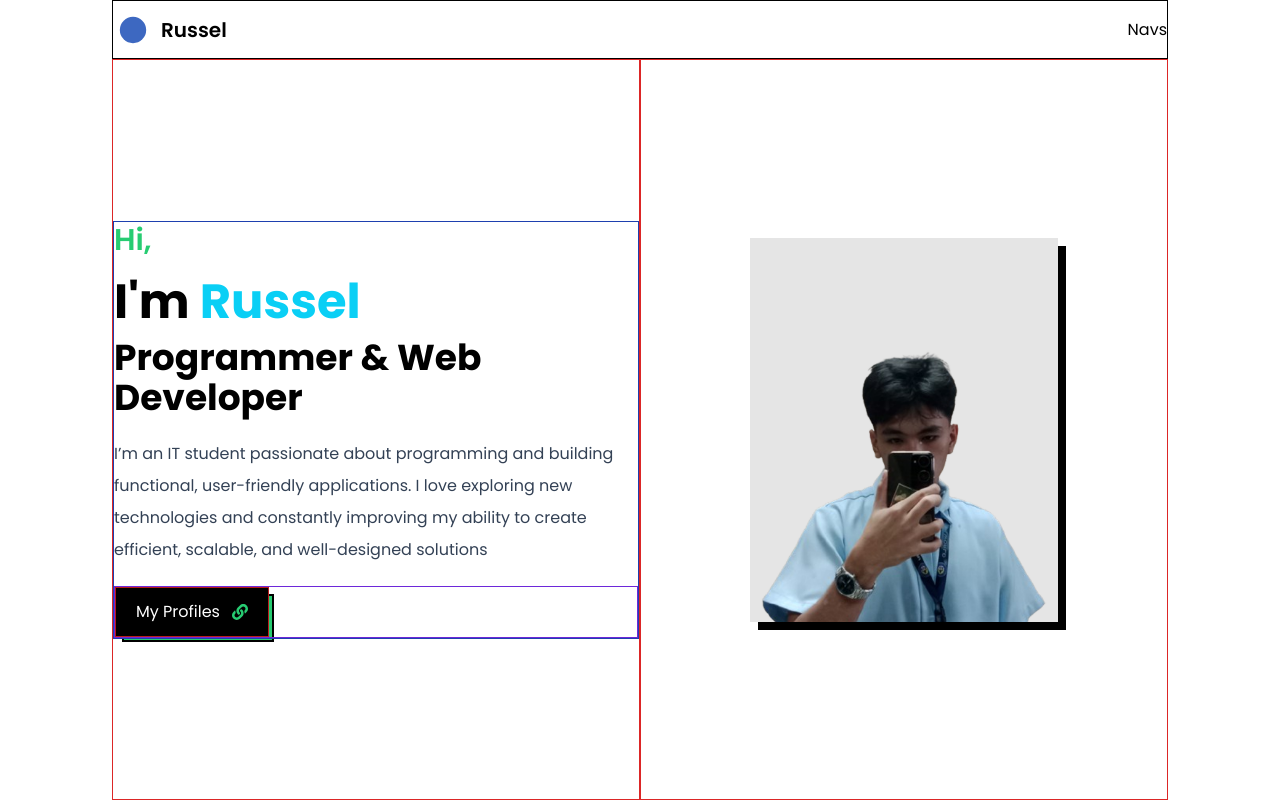
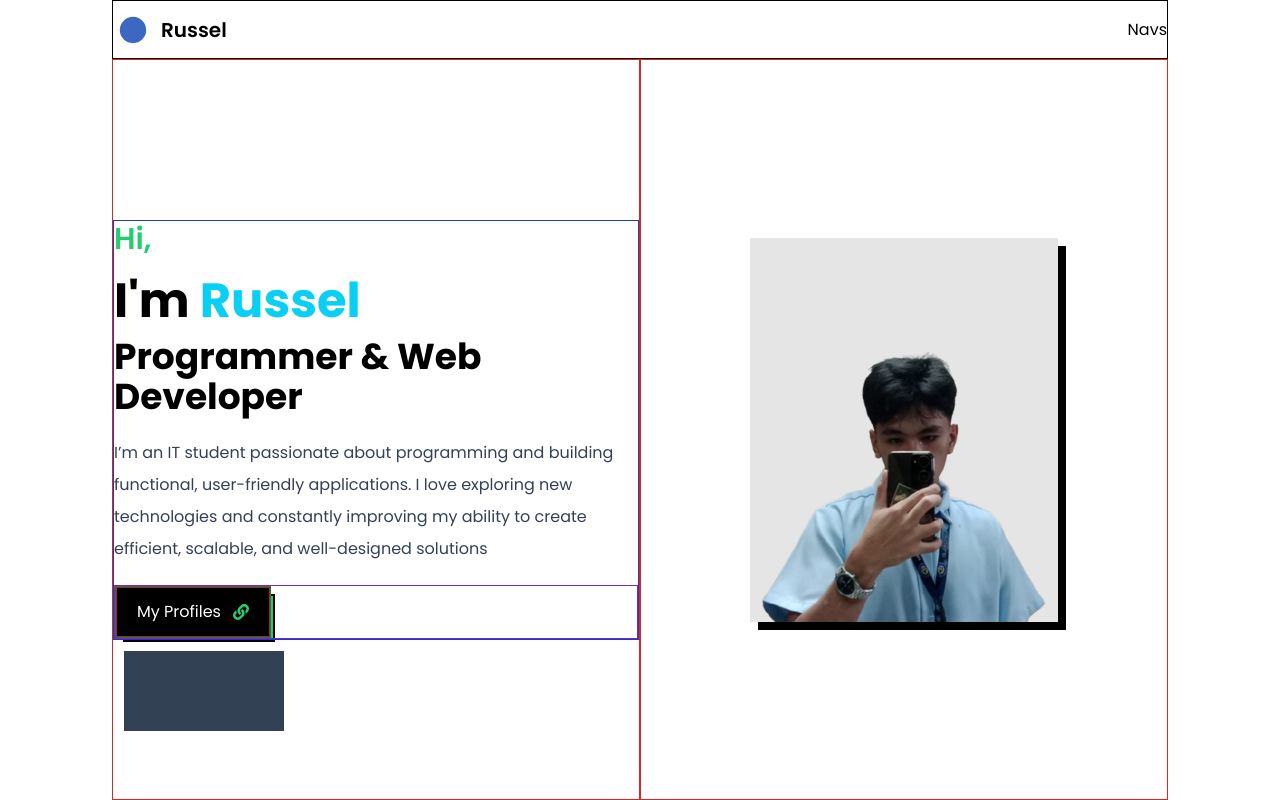
Before and after one commit to RusselxD/Portfolio-Website, a React (Vite) app: page / in a window 1280 px wide. Both pictures are taken after a click on the button "My Profiles". Built offline with nearby package versions, Linux system fonts and the light colour scheme.

Commit message:
started the links component

```diff
--- a/package.json
+++ b/package.json
@@ -10,6 +10,7 @@
     "preview": "vite preview"
   },
   "dependencies": {
+    "framer-motion": "^12.4.10",
     "react": "^19.0.0",
     "react-dom": "^19.0.0",
     "react-icons": "^5.5.0"
--- a/src/sections/Profile/Profile.jsx
+++ b/src/sections/Profile/Profile.jsx
@@ -2,7 +2,7 @@ import React from "react";
 
 import Navbar from "./components/Navbar";
 
-import IntroSection from "./components/IntroSection";
+import IntroSection from "./components/IntroSection/IntroSection";
 import ProfileSection from "./components/ProfileSection";
 
 const Profile = () => {
--- a/src/sections/Profile/components/IntroSection.jsx
+++ b/src/sections/Profile/components/IntroSection/IntroSection.jsx
@@ -1,17 +1,6 @@
 import React from "react";
-import { FaLink } from "react-icons/fa";
 
-function ProfileLinks() {
-    return (
-        <div className="border border-red-700 w-fit relative">
-            <button className="px-5 py-3 bg-black text-white hover:translate-x-1 hover:translate-y-1 transition-transform duration-75">
-                My Profiles
-                <FaLink className="inline-block text-primary ml-3" />
-            </button>
-            <span className="absolute left-[0.40rem] top-[0.40rem] w-full h-full -z-10 bg-primary border-2 border-black"></span>
-        </div>
-    );
-}
+import ProfileLinks from "./ProfileLinks";
 
 const IntroSection = () => {
     return (
--- /dev/null
+++ b/src/sections/Profile/components/IntroSection/ProfileLinks.jsx
@@ -0,0 +1,38 @@
+import React, { useState } from "react";
+import { FaLink } from "react-icons/fa";
+import { motion, transform } from "framer-motion";
+
+const ProfileLinks = () => {
+    const [showLinks, setShowLinks] = useState(false);
+
+    return (
+        <div className="relative w-fit border border-green-700">
+            <div className="border border-red-700 w-fit relative">
+                <motion.button
+                    whileHover={{
+                        x: 3,
+                        y: 3,
+                    }}
+                    whileTap={{
+                        x: 6,
+                        y: 6,
+                    }}
+                    transition={{
+                        duration: 0.08,
+                    }}
+                    className="px-5 py-3 bg-black text-white"
+                    onClick={() => setShowLinks(!showLinks)}
+                >
+                    My Profiles
+                    <FaLink className="inline-block text-primary ml-3" />
+                </motion.button>
+                <span className="absolute left-[0.40rem] top-[0.40rem] w-full h-full -z-10 bg-primary border-2 border-black"></span>
+            </div>
+            {showLinks && (
+                <div className="absolute w-40 h-20 top-16 left-2 bg-slate-700"></div>
+            )}
+        </div>
+    );
+};
+
+export default ProfileLinks;
```
Also changed, not shown: 1 other file (tests, documents, lock files or other folders).
